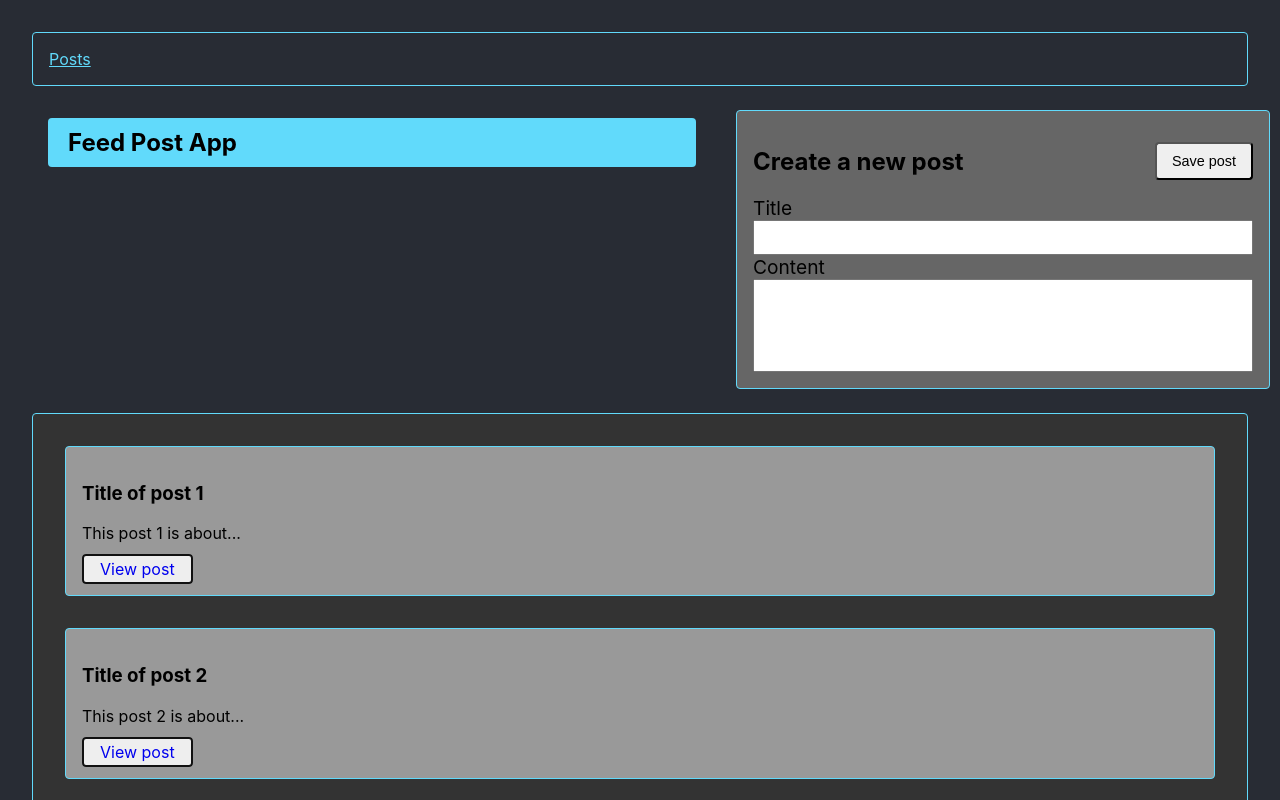
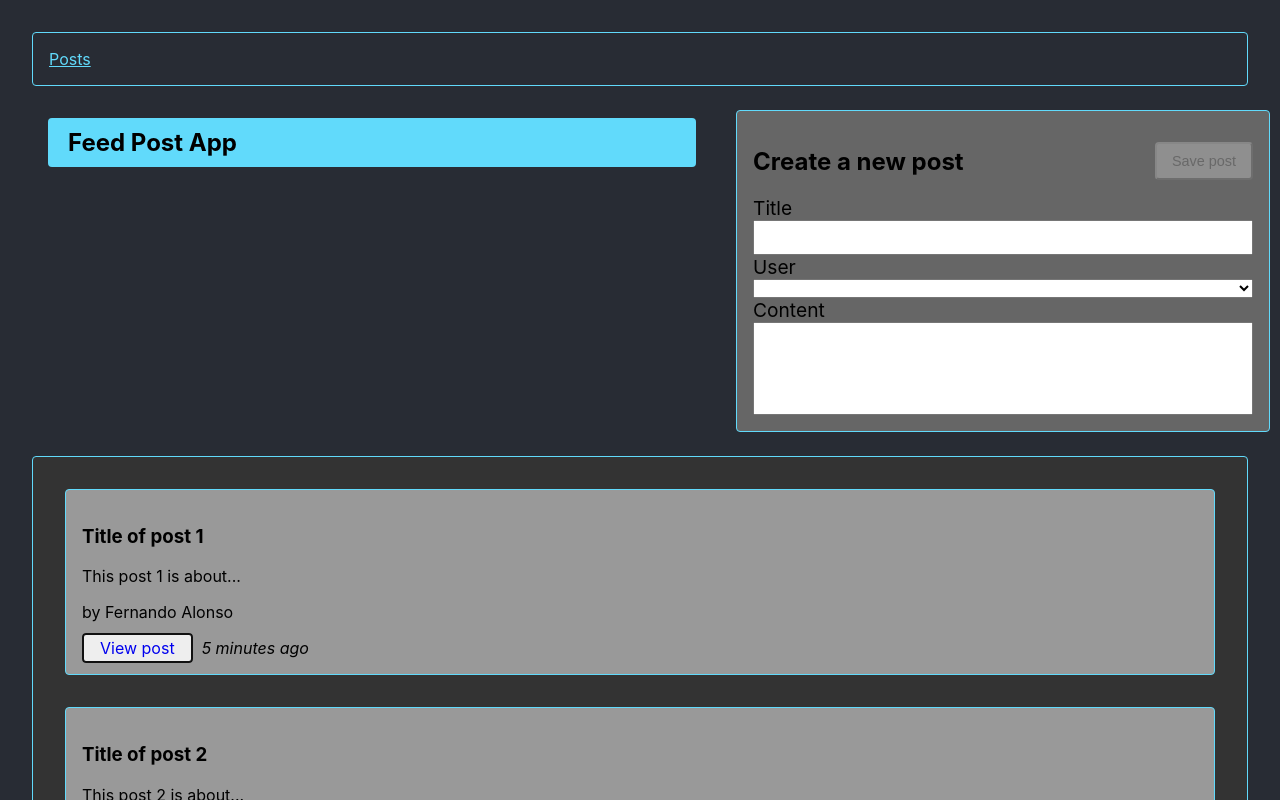
Before and after one commit to Anselmo1122/FeedPost-React-Redux, a React (Create React App) app: page / in a window 1280 px wide. Shown: the top 800 px of the page. Built offline with nearby package versions, Linux system fonts and the light colour scheme.

Commit message:
Añado autor y tiempo a las publicaciones

```diff
--- a/package.json
+++ b/package.json
@@ -7,6 +7,7 @@
     "@testing-library/jest-dom": "^5.16.5",
     "@testing-library/react": "^13.4.0",
     "@testing-library/user-event": "^13.5.0",
+    "date-fns": "^2.29.3",
     "react": "^18.2.0",
     "react-dom": "^18.2.0",
     "react-redux": "^8.0.5",
--- a/src/app/store.js
+++ b/src/app/store.js
@@ -1,8 +1,10 @@
 import { configureStore } from "@reduxjs/toolkit";
+import usersReducer from "../features/users/usersSlice"
 import postsReducer from "../features/posts/postsSlice"
 
 export const store = configureStore({
   reducer: {
+    users: usersReducer,
     posts: postsReducer
   }
 })
--- a/src/features/posts/PostAddForm.jsx
+++ b/src/features/posts/PostAddForm.jsx
@@ -1,6 +1,6 @@
-import { nanoid } from "@reduxjs/toolkit";
+
 import { useState } from "react";
-import { useDispatch } from "react-redux";
+import { useDispatch, useSelector } from "react-redux";
 import "../../styles/postAddForm.css";
 import { addPost } from "./postsSlice";
 
@@ -8,28 +8,37 @@ const PostAddForm = () => {
 
   const [title, setTitle] = useState('');
   const [content, setContent] = useState('');
+  const [user, setUser] = useState('0');
 
   const onTitleChange = (e) => setTitle(e.target.value);
   const onContentChange = (e) => setContent(e.target.value);
+  const onUserChange = (e) => setUser(e.target.value);
+
+  const users = useSelector((state) => state.users)
+
+  const elementsUser = users.map(user=>{
+    return(
+      <option key={user.id} value={user.id}>{user.name}</option>
+    )
+  })
 
   const dispatch = useDispatch()
 
+  const canSave = Boolean(title) && Boolean(content) && Boolean(user);
+
   const onSavePost = () => {
-    if (title && content){
-      dispatch(addPost({
-        id: nanoid(),
-        title,
-        content
-      }))
+    if (title && content && user){
+      dispatch(addPost(title, content, user))
       setTitle('')
       setContent('')
+      setUser('0')
     }
   }
   return (
     <form className="App-form">
       <div className="App-form__header">
         <h2>Create a new post</h2>
-        <button type="button" onClick={ onSavePost }>
+        <button type="button" onClick={ onSavePost } disabled={!canSave}>
           Save post
         </button>
       </div>
@@ -42,6 +51,17 @@ const PostAddForm = () => {
           id="title"
           onChange={ onTitleChange }
         />
+      </div>
+      <div className="App-form__input">
+        <label htmlFor="users">User</label>
+        <select
+          name="users"
+          id="users"
+          onChange={ onUserChange }
+        >
+          <option value="0"></option>
+          { elementsUser }
+        </select>
       </div>
       <div className="App-form__input">
         <label htmlFor="content">Content</label>
--- a/src/features/posts/PostSinglePage.jsx
+++ b/src/features/posts/PostSinglePage.jsx
@@ -1,11 +1,15 @@
 import { useSelector } from "react-redux";
 import { Link, useParams } from "react-router-dom";
+import UserPost from "../users/UserPost";
+import TiemAgo from "./TiemAgo";
 
 const PostSinglePage = () => {
 
   const { postId } = useParams()
 
   const singlePost = useSelector((state)=> state.posts.find((post) => post.id === postId ) )
+
+  console.log(singlePost)
 
   if (!singlePost) {
     return(
@@ -19,7 +23,9 @@ const PostSinglePage = () => {
     <article className="App-post__post">
       <h3>{singlePost.title}</h3>
       <p>{singlePost.content}</p>
+      <UserPost userId={singlePost.userId} />
       <Link to={`/editpost/${singlePost.id}`}>Edit post</Link>
+      <TiemAgo timestamp={singlePost.date} />
     </article>
   );
 };
--- a/src/features/posts/PostsList.jsx
+++ b/src/features/posts/PostsList.jsx
@@ -1,17 +1,23 @@
 import { useSelector } from "react-redux";
 import { Link } from "react-router-dom";
 import "../../styles/postsList.css";
+import UserPost from "../users/UserPost";
+import TiemAgo from "./TiemAgo";
 
 const PostsList = () => {
 
   const posts = useSelector((state)=> state.posts)
 
-  const elementsPost = posts.map((post)=>{
+  const orderedPosts = posts.slice().sort((a, b) => b.date.localeCompare(a.date))
+
+  const elementsPost = orderedPosts.map((post)=>{
     return(
       <article className="App-post__post" key={post.id}>
         <h3>{post.title}</h3>
         <p>{post.content}</p>
+        <UserPost userId={post.userId} />
         <Link to={`/posts/${post.id}`} className="post-button">View post</Link>
+        <TiemAgo timestamp={post.date} />
       </article>
     )
   })
--- /dev/null
+++ b/src/features/posts/TiemAgo.jsx
@@ -0,0 +1,19 @@
+import React from "react";
+import { parseISO, formatDistanceToNow } from "date-fns";
+
+const TiemAgo = ({ timestamp }) => {
+  let timeAgo = "";
+  if (timestamp) {
+    const date = parseISO(timestamp);
+    const timePeriod = formatDistanceToNow(date);
+    timeAgo = `${timePeriod} ago`;
+  }
+
+  return (
+    <span title={timestamp}>
+      &nbsp; <i>{timeAgo}</i>
+    </span>
+  );
+};
+
+export default TiemAgo;
--- a/src/features/posts/postsSlice.js
+++ b/src/features/posts/postsSlice.js
@@ -1,15 +1,20 @@
-import { createSlice } from "@reduxjs/toolkit";
+import { createSlice, nanoid } from "@reduxjs/toolkit";
+import { sub } from 'date-fns'
 
 const initialState = [
   {
     id: 1,
     title: "Title of post 1",
+    date: sub(new Date(), { minutes: 5 }).toISOString(),
     content: "This post 1 is about...",
+    userId: '1',
   },
   {
     id: 2,
     title: "Title of post 2",
+    date: sub(new Date(), { minutes: 10 }).toISOString(),
     content: "This post 2 is about...",
+    userId: '2',
   }
 ];
 
@@ -17,8 +22,21 @@ const postsSlice = createSlice({
   name: "posts",
   initialState: initialState,
   reducers: {
-    addPost(state, action) {
-      state.push(action.payload)
+    addPost: {
+      reducer(state, action) {
+        state.push(action.payload)
+      },
+      prepare(title, content, userId) {
+        return {
+          payload: {
+            id: nanoid(),
+            date: new Date().toISOString(),
+            title,
+            content,
+            userId
+          }
+        }
+      }
     },
     updatePost(state, action) {
       const { id, title, content } = action.payload;
--- /dev/null
+++ b/src/features/users/UserPost.jsx
@@ -0,0 +1,17 @@
+import React from 'react'
+import { useSelector } from 'react-redux'
+
+const UserPost = ({ userId }) => {
+
+  const singleUser = useSelector((state) => state.users.find((user) => user.id === userId ))
+
+  console.log(singleUser)
+
+  return (
+    <div>
+      <p>by {singleUser ? singleUser.name : "Unknown"}</p>
+    </div>
+  )
+}
+
+export default UserPost
--- /dev/null
+++ b/src/features/users/usersSlice.js
@@ -0,0 +1,15 @@
+import { createSlice } from "@reduxjs/toolkit";
+
+const initialState = [
+    { id: '1', name: "Fernando Alonso"},
+    { id: '2', name: "María Palacios"},
+    { id: '3', name: "Anselmo Del hoyo"},
+]
+
+export const userSlice = createSlice({
+    name: "users",
+    initialState,
+    reducers: {}
+})
+
+export default userSlice.reducer
```
Also changed, not shown: 1 other file (tests, documents, lock files or other folders).
